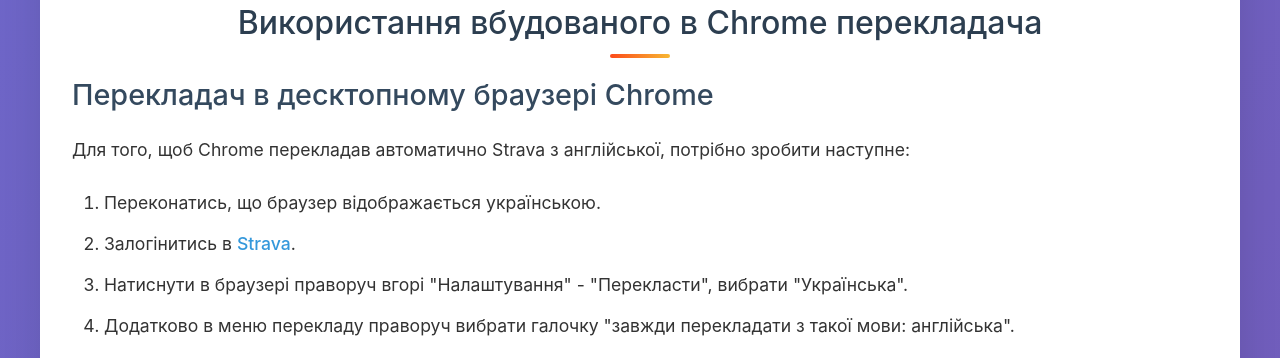
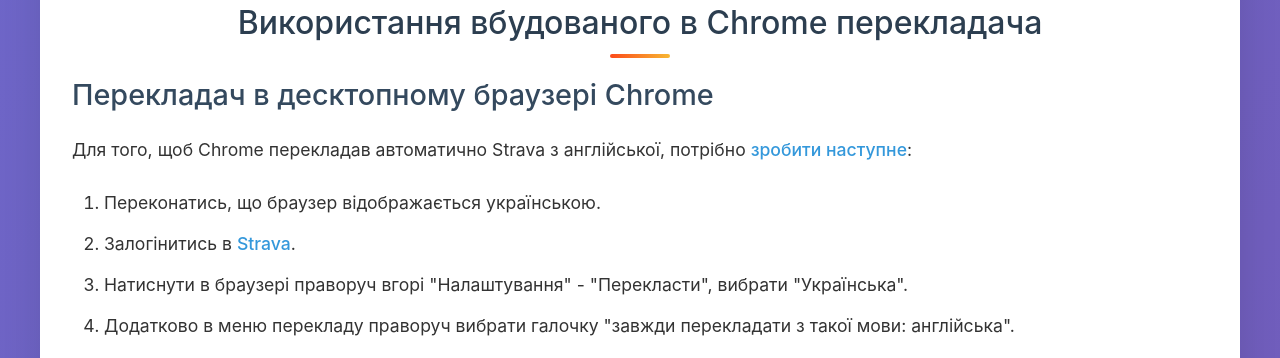
Before and after one commit to stravaua/stravaua.github.io, a plain HTML site: page index.html in a window 1280 px wide. Shown: the part 5026-5384 px from the top of the page. Drawn offline with Linux system fonts and the light colour scheme.

Commit message:
improve chrome translate settings screenshot and info

```diff
--- a/index.html
+++ b/index.html
@@ -225,7 +225,7 @@
         </h3>
 
         <p>
-            Для того, щоб Chrome перекладав автоматично Strava з англійської, потрібно зробити наступне:
+            Для того, щоб Chrome перекладав автоматично Strava з англійської, потрібно <a href="https://support.google.com/chrome/answer/173424?hl=uk" target="_blank">зробити наступне</a>:
         </p>
 
         <ol>
```
Also changed, not shown: images/chrome_settings_translate.png.
